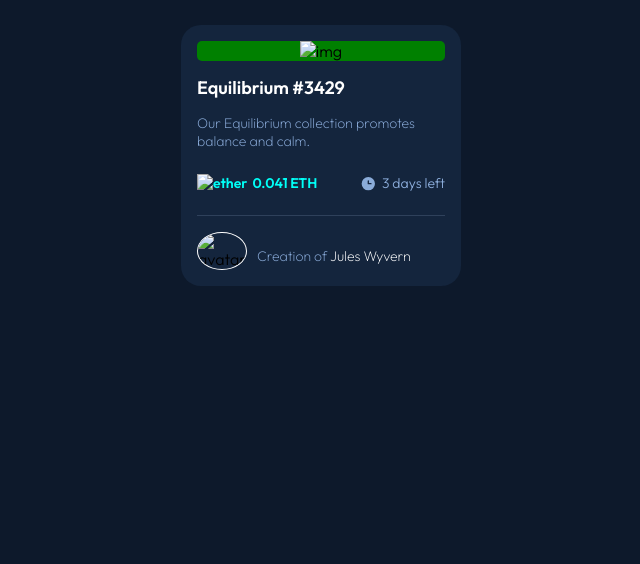
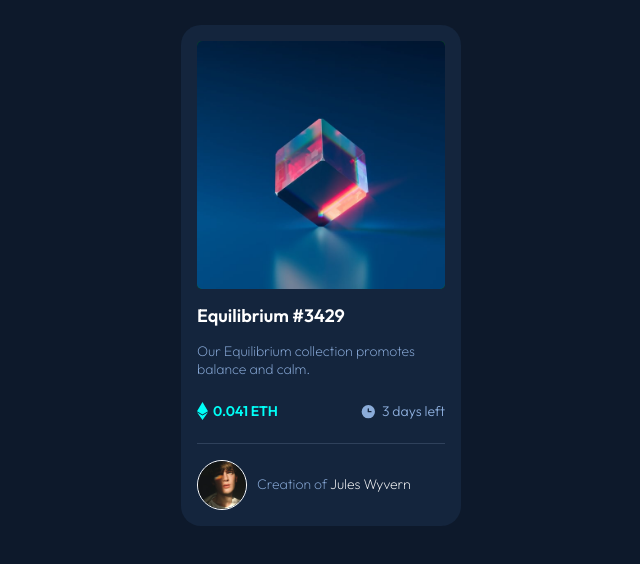
Before and after one commit to bqgogrichiani/nft-preview-card-component-main, a plain HTML site: page index.html in a window 1280 px wide. Shown: the whole page, without its empty margins (319-959 px from the left). Drawn offline with Linux system fonts and the light colour scheme; the site is published under a folder, as on GitHub Pages, so addresses that start at the root find nothing.

Commit message:
Update index.html

```diff
--- a/index.html
+++ b/index.html
@@ -27,19 +27,19 @@
 <body>
   <div class="card">
     <div class="card-img-container">
-      <img class="view" src="/images/icon-view.svg" alt="view">
-      <img class="card-img" src="/images/image-equilibrium.jpg" alt="img">
+      <img class="view" src="images/icon-view.svg" alt="view">
+      <img class="card-img" src="images/image-equilibrium.jpg" alt="img">
     </div>
     <h1>Equilibrium #3429 </h1>
     <p>Our Equilibrium collection promotes balance and calm.</p>
 
     <div class="card-container">
-      <span class="eth"><img class="icon" src="/images/icon-ethereum.svg" alt="ether"> 0.041 ETH</span>
+      <span class="eth"><img class="icon" src="images/icon-ethereum.svg" alt="ether"> 0.041 ETH</span>
       <span class="clock"><img class="icon" src="images/icon-clock.svg" alt="clock"> 3 days left</span>
     </div>
 
     <div class="card-footer">
-      <img src="/images/image-avatar.png" alt="avatar">
+      <img src="images/image-avatar.png" alt="avatar">
       <p>Creation of <span>Jules Wyvern</span></p>
     </div>
 
```
